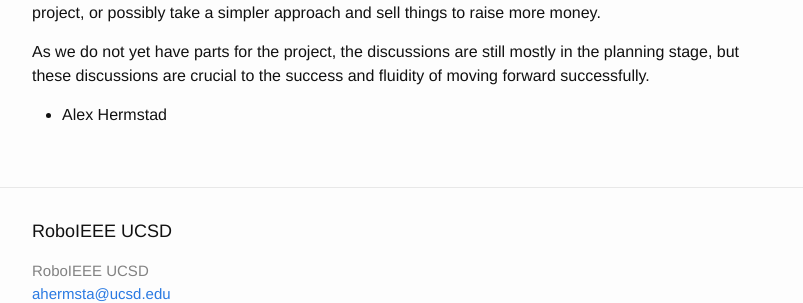
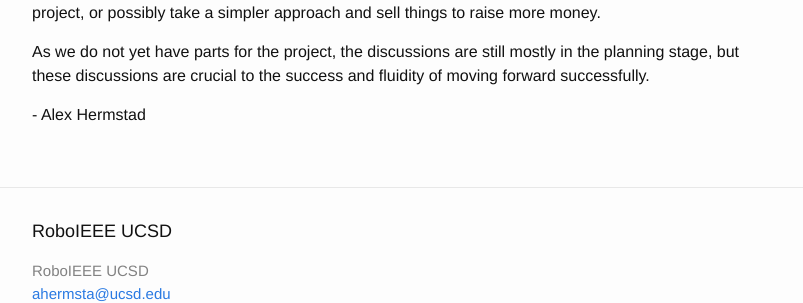
Before and after one commit to hermstadalex/UCSDroboIEEE, a Jekyll site: the page built from _posts/2016-1-12-Funding-and-Logistics.markdown, in a window 1280 px wide. Shown: the part 1321-1624 px from the top of the page, without its empty margins (238-1041 px from the left). Built offline with Jekyll 4.4.1, drawn with Linux system fonts in a browser that asks for light colours.

```diff
--- a/_posts/2015-11-27-picking-chassis.markdown
+++ b/_posts/2015-11-27-picking-chassis.markdown
@@ -1,7 +1,7 @@
 ---
 layout: post
 title:  "Practice #7: Picking a Chassis and Peripherals"
-date:   2015-11-27 23:29:13 -0800
+date:   2015-11-30 23:29:13 -0800
 categories: jekyll update
 ---
 
--- a/_posts/2016-1-12-Funding-and-Logistics.markdown
+++ b/_posts/2016-1-12-Funding-and-Logistics.markdown
@@ -62,4 +62,4 @@ As we do not yet have parts for the project, the discussions are still mostly in
 the planning stage, but these discussions are crucial to the success and
 fluidity of moving forward successfully.
 
-- Alex Hermstad
+\- Alex Hermstad
```
